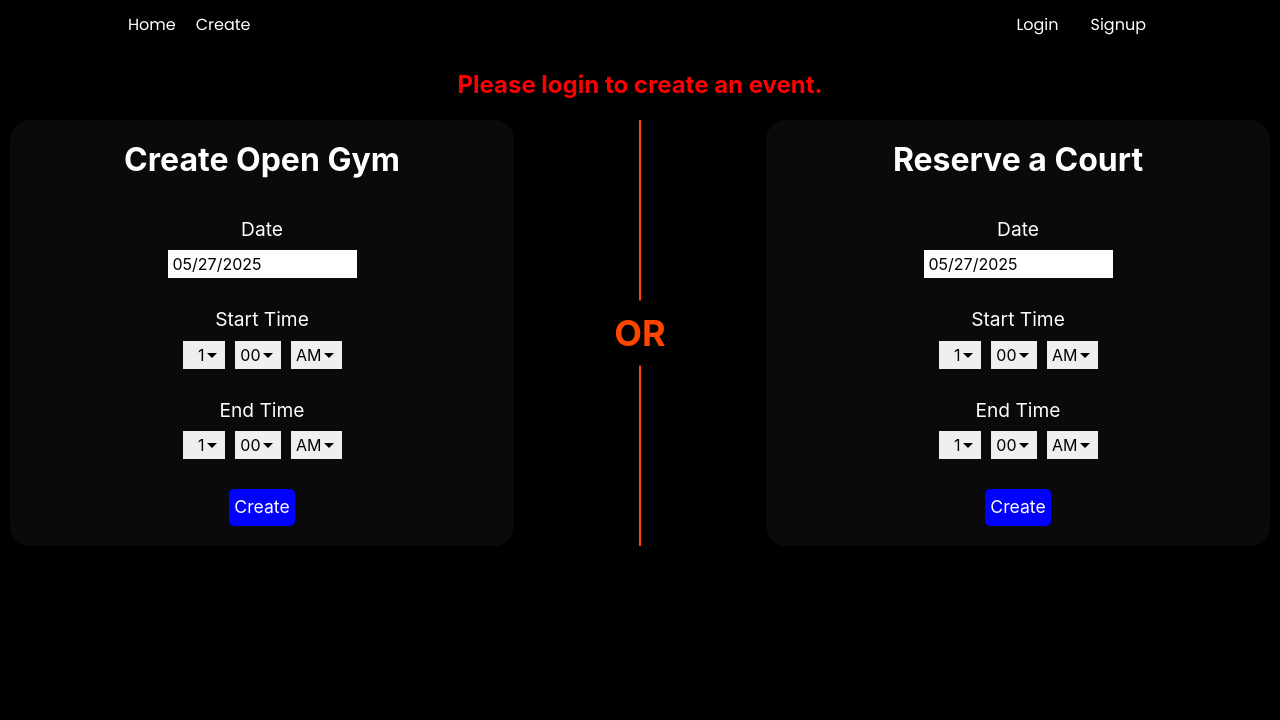
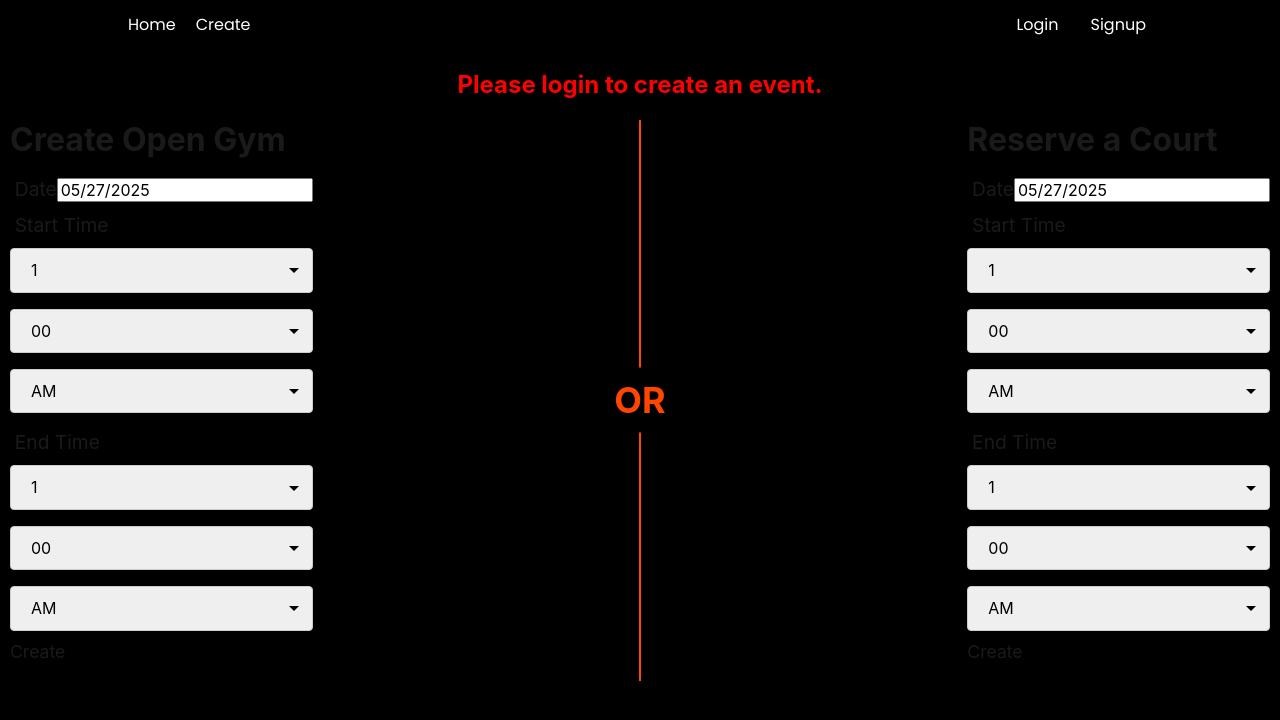
Before and after one commit to wbrush/gamehunter, a React (Vite) app in the folder real_code/frontend_react/: page /create in a window 1280 px wide. Shown: the top 720 px of the page. Built offline with nearby package versions, Linux system fonts and the light colour scheme.

Commit message:
removed form css from page css to component css

```diff
--- /dev/null
+++ b/real_code/frontend_react/src/components/createForm/form.css
@@ -0,0 +1,117 @@
+.create-page .create-page-content .event-form {
+    position: relative;
+    width: 40%;
+}
+
+.create-page .create-page-content .event-form form {
+    background-color: rgb(10, 10, 10);
+    display: flex;
+    flex-direction: column;
+    gap: 30px;
+    border-radius: 20px;
+    padding: 20px;
+    color: white;
+    min-width: max-content;
+}
+
+.create-page .create-page-content .event-form form h2 {
+    text-align: center;
+}
+
+.create-page .create-page-content .event-form form .section {
+    display: flex;
+    flex-direction: column;
+    align-items: center;
+    justify-content: space-between;
+    gap: 10px;
+}
+
+.create-page .create-page-content .event-form form .section .section-input {
+    display: flex;
+    gap: 10px;
+}
+
+.create-page .create-page-content .event-form form .section .section-input input {
+    width: fit-content;
+}
+
+.create-page .create-page-content .event-form form .section .time-selector {
+    display: flex;
+    gap: 10px;
+}
+
+.create-page .create-page-content .event-form form .section .time-selector select {
+    width: fit-content;
+    padding-right: 20px;
+    text-align: right;
+}
+
+.create-page .create-page-content .event-form form .section label {
+    margin: 0;
+}
+
+.create-page .create-page-content .event-form form .section select,
+.create-page .create-page-content .event-form form .section textarea,
+.create-page .create-page-content .event-form form .section input {
+    margin: 0;
+    padding: 5px;
+    padding-left: 5px;
+    width: 189px;
+    border-radius: 0;
+    border: none;
+}
+
+.create-page .create-page-content .event-form form #form-submit {
+    background-color: blue;
+    color: white;
+    width: fit-content;
+    border: none;
+    border-radius: 5px;
+    padding: 5px;
+    margin: auto;
+}
+
+.create-page .create-page-content .event-form form #form-submit:hover {
+    cursor: pointer;
+}
+
+.event-form #error {
+    color: red;
+    margin: 0;
+    padding-top: 5px;
+    padding-bottom: 5px;
+    font-size: 14px;
+    text-align: center;
+}
+
+.event-form .create-modal {
+    text-align: center;
+}
+
+.event-form .create-modal h2 {
+    margin: 0;
+}
+
+.event-form .create-modal h4 {
+    padding-bottom: 10px;
+}
+
+.event-form .create-modal .modal-buttons {
+    display: flex;
+    justify-content: center;
+    gap: 15px;
+}
+
+.event-form .create-modal .modal-buttons p {
+    background-color: blue;
+    color: white;
+    width: fit-content;
+    border: none;
+    border-radius: 5px;
+    padding: 5px;
+    margin: 0;
+}
+
+.event-form .create-modal .modal-buttons p:hover {
+    cursor: pointer;
+}
--- a/real_code/frontend_react/src/pagescss/create.css
+++ b/real_code/frontend_react/src/pagescss/create.css
@@ -8,83 +8,6 @@
     display: flex;
     justify-content: space-between;
     margin: 0 10px;
-}
-
-.create-page .create-page-content .event-form {
-    position: relative;
-    width: 40%;
-}
-
-.create-page .create-page-content .event-form form {
-    background-color: rgb(10, 10, 10);
-    display: flex;
-    flex-direction: column;
-    gap: 30px;
-    border-radius: 20px;
-    padding: 20px;
-    color: white;
-    min-width: max-content;
-}
-
-.create-page .create-page-content .event-form form h2 {
-    text-align: center;
-}
-
-.create-page .create-page-content .event-form form .section {
-    display: flex;
-    flex-direction: column;
-    align-items: center;
-    justify-content: space-between;
-    gap: 10px;
-}
-
-.create-page .create-page-content .event-form form .section .section-input {
-    display: flex;
-    gap: 10px;
-}
-
-.create-page .create-page-content .event-form form .section .section-input input {
-    width: fit-content;
-}
-
-.create-page .create-page-content .event-form form .section .time-selector {
-    display: flex;
-    gap: 10px;
-}
-
-.create-page .create-page-content .event-form form .section .time-selector select {
-    width: fit-content;
-    padding-right: 20px;
-    text-align: right;
-}
-
-.create-page .create-page-content .event-form form .section label {
-    margin: 0;
-}
-
-.create-page .create-page-content .event-form form .section select,
-.create-page .create-page-content .event-form form .section textarea,
-.create-page .create-page-content .event-form form .section input {
-    margin: 0;
-    padding: 5px;
-    padding-left: 5px;
-    width: 189px;
-    border-radius: 0;
-    border: none;
-}
-
-.create-page .create-page-content .event-form form #form-submit {
-    background-color: blue;
-    color: white;
-    width: fit-content;
-    border: none;
-    border-radius: 5px;
-    padding: 5px;
-    margin: auto;
-}
-
-.create-page .create-page-content .event-form form #form-submit:hover {
-    cursor: pointer;
 }
 
 .create-page .create-page-content .divider {
```
